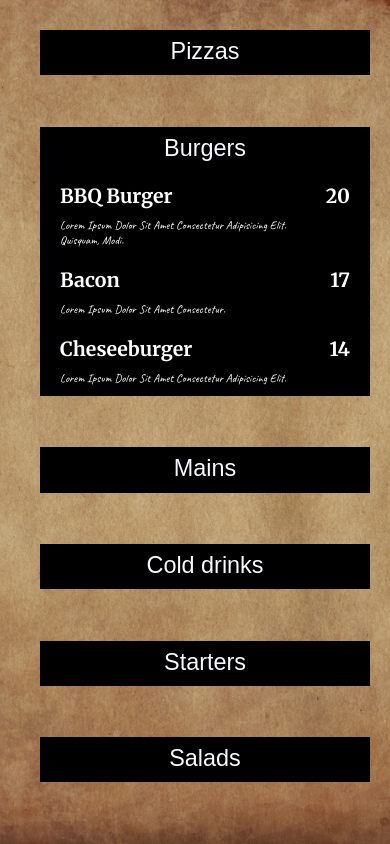
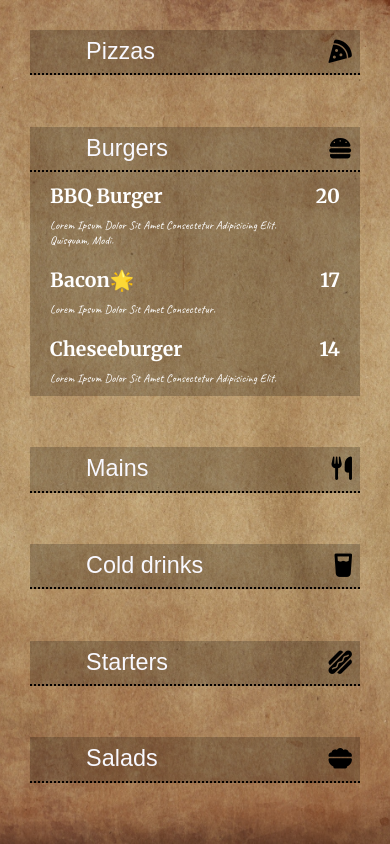
Before and after one commit to AtakanAKKAN/restorantMenu, a plain HTML site: page index.html in a window 390 px wide. Both pictures are taken after a click on the button "Burgers". Drawn offline with nearby package versions, Linux system fonts and the light colour scheme.

Commit message:
Add files via upload

```diff
--- a/index.html
+++ b/index.html
@@ -4,6 +4,7 @@
     <meta charset="UTF-8">
     <link rel="stylesheet" href="style.css">
     <meta http-equiv="X-UA-Compatible" content="IE=edge">
+    <script src="https://kit.fontawesome.com/528306e16d.js" crossorigin="anonymous"></script>
     <meta name="viewport" content="width=device-width, initial-scale=1.0">
     <title>Menu</title>
 </head>
@@ -12,12 +13,15 @@
         <div class="row">
             <div class="first">
               <div class="list">
-                <div class="listbuttoncss"><button class="listcontrol listcss ">Pizzas</button></div>
+                <div class="listbuttoncss">
+                    <button class="listcontrol listcss ">Pizzas</button>
+                    <i class="fa-solid fa-pizza-slice"></i>
+                </div>
                 <div class="list-items ">
                     <ul class="burger-list list_items">
                         <li class="list-item">
                            <div class="price">
-                            <div>Pepperoni</div>
+                            <div class="favorite">Pepperoni</div>
                             <div>22.99</div>
                            </div>
                            <div class="content">
@@ -49,7 +53,7 @@
 
             <div class="first">
                 <div class="list">
-                <div class="coffecontrolbutton listbuttoncss"><button class="listcontrol listcss a">Burgers</button></div>
+                <div class="coffecontrolbutton listbuttoncss"><button class="listcontrol listcss a">Burgers</button> <i class="fa-solid fa-burger"></i></div>
                 <div class="list-items">
                     <ul class="coffe-list list_items">
                         <li class="list-item">
@@ -63,7 +67,7 @@
                         </li>
                         <li class="list-item">
                             <div class="price">
-                                <div>Bacon</div>
+                                <div  class="favorite">Bacon</div>
                                 <div>17</div>
                             </div>
                             <div class="content">
@@ -85,12 +89,12 @@
             </div></div>
 
             <div class="first"><div class="list">
-                <div class="colddrinkcontrolbutton listbuttoncss"><button class="listcontrol listcss">Mains</button></div>
+                <div class="colddrinkcontrolbutton listbuttoncss"><button class="listcontrol listcss">Mains</button> <i class="fa-solid fa-utensils"></i></div>
                 <div class="list-items">
                     <ul class="colddrink-list list_items">
                         <li class="list-item">
                             <div class="price">
-                                <div>French Toast</div>
+                                <div  class="favorite">French Toast</div>
                                 <div>9.99</div>
                             </div>
                             <div class="content">
@@ -121,7 +125,7 @@
             </div></div>
 
             <div class="first"><div class="list">
-                <div class="colddrinkcontrolbutton listbuttoncss"><button class="listcontrol listcss">Cold drinks</button></div>
+                <div class="colddrinkcontrolbutton listbuttoncss"><button class="listcontrol listcss">Cold drinks</button> <i class="fa-solid fa-glass-water"></i></div>
                 <div class="list-items">
                     <ul class="colddrink-list list_items">
                         <li class="list-item">
@@ -135,7 +139,7 @@
                         </li>
                         <li class="list-item">
                             <div class="price">
-                                <div>Soda</div>
+                                <div  class="favorite">Soda</div>
                                 <div>4.99</div>
                             </div>
                             <div class="content">
@@ -157,13 +161,13 @@
             </div></div>
 
             <div class="first"><div class="list">
-                <div class="colddrinkcontrolbutton listbuttoncss"><button class="listcontrol listcss">Starters</button></div>
+                <div class="colddrinkcontrolbutton listbuttoncss"><button class="listcontrol listcss">Starters</button> <i class="fa-solid fa-hotdog"></i></div>
                 <div class="list-items">
                     <ul class="colddrink-list list_items">
                         <li class="list-item">
                             <div class="price">
                                 <div>Sweet Patato Fries</div>
-                                <div>13.99$</div>
+                                <div>13.99</div>
                             </div>
                             <div class="content">
                                 <p>Lorem ipsum dolor sit amet consectetur.</p>
@@ -172,7 +176,7 @@
                         <li class="list-item">
                             <div class="price">
                                 <div>Beef Chili</div>
-                                <div>12$</div>
+                                <div>12</div>
                             </div>
                             <div class="content">
                                 <p>Lorem, ipsum dolor sit amet consectetur adipisicing.</p>
@@ -180,8 +184,8 @@
                         </li>
                         <li class="list-item">
                             <div class="price">
-                                <div>Nachos Grande</div>
-                                <div>11$</div>
+                                <div class="favorite">Nachos Grande</div>
+                                <div>11</div>
                             </div>
                             <div class="content">
                                 <p>Lorem ipsum dolor sit.</p>
@@ -193,13 +197,13 @@
             </div></div>
 
             <div class="first"><div class="list">
-                <div class="colddrinkcontrolbutton listbuttoncss"><button class="listcontrol listcss">Salads</button></div>
+                <div class="colddrinkcontrolbutton listbuttoncss"><button class="listcontrol listcss">Salads</button> <i class="fa-solid fa-bowl-food"></i></div>
                 <div class="list-items">
                     <ul class="colddrink-list list_items">
                         <li class="list-item">
                             <div class="price">
                                 <div>Sezar</div>
-                                <div>25TL</div>
+                                <div>25</div>
                             </div>
                             <div class="content">
                                 <p>Lorem ipsum dolor sit amet consectetur adipisicing elit. Inventore, illum.</p>
@@ -208,7 +212,7 @@
                         <li class="list-item">
                             <div class="price">
                                 <div>Chicken Salad</div>
-                                <div>12TL</div>
+                                <div>12</div>
                             </div>
                             <div class="content">
                                 <p>Lorem ipsum dolor sit amet consectetur adipisicing elit.</p>
@@ -216,8 +220,8 @@
                         </li>
                         <li class="list-item">
                             <div class="price">
-                                <div>Chef Salad</div>
-                                <div>11TL</div>
+                                <div  class="favorite">Chef Salad</div>
+                                <div>11</div>
                             </div>
                             <div class="content">
                                 <p>Lorem ipsum dolor sit, amet consectetur adipisicing.</p>
--- a/style.css
+++ b/style.css
@@ -46,24 +46,34 @@ body{
 
 .list{
     width: calc(100%);
-    background-color:black;
-    margin: 10px;
+    background-color:rgba(0, 0, 0, 0.215);
+    margin: 10px 0;
 }
 
 
 .listbuttoncss{
     text-align: center;
-    padding: 4px 10px;
+    padding: 4px 8px;
     margin: 2px 0;
-    border-bottom: 2px solid black;
+    border-bottom: 2px dotted #030000;
+    position: relative;
+    display: flex;
+    justify-content: space-between;
+    align-items: center;
 }
+
+.listbuttoncss i{
+    font-size: 2.5vw;
+}
+
+
 
 .listcss{
     font-size: 2.5vw;
     color: var(--list-name-color);
     background-color: transparent;
     border: 1px solid transparent;
-    padding: 1% 15%;
+    padding: 1% 4%;
 }
 
 .flashcontrolbutton{
@@ -113,6 +123,10 @@ body{
     max-width: 80%;
 }
 
+.favorite::after{
+    content: "🌟";
+}
+
 /*.content span{
     height: 1px;
     width: 200px;
@@ -151,6 +165,10 @@ body{
         padding: 1% 15%;
     }
 
+    .listbuttoncss i{
+        font-size: 6vw;
+    }
+
     .content p{
         font-family: 'Caveat', cursive;
         font-weight: 400;
```
